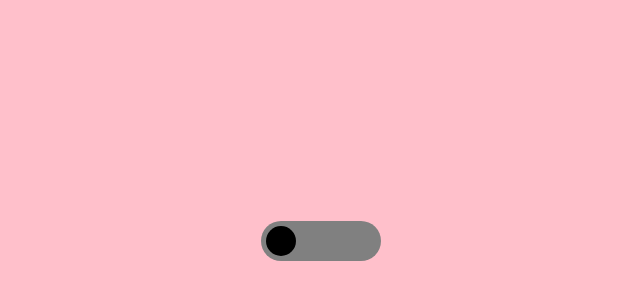
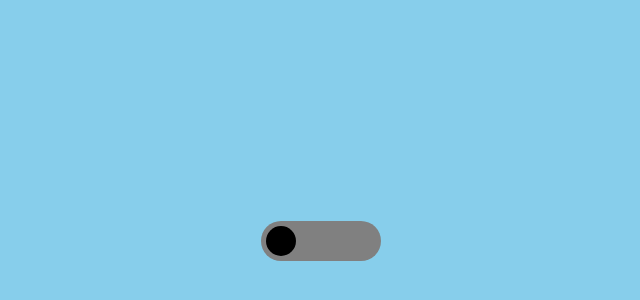
Before and after one commit to ManoajCN/100-HTML-CSS-JS-Projects, a plain HTML site: page 19.Colour Toggler/index.html in a window 1280 px wide. Shown: the part 176-476 px from the top of the page, without its empty margins (327-967 px from the left). Drawn offline with Linux system fonts and the light colour scheme.

Commit message:
Changes added

```diff
--- a/19.Colour Toggler/style.css
+++ b/19.Colour Toggler/style.css
@@ -1,5 +1,5 @@
 :root {
-    --primary-color: pink;
+    --primary-color: skyblue;
     --primary-label: grey;
     --secondary-label: white;
     --white-ball: black;
```
